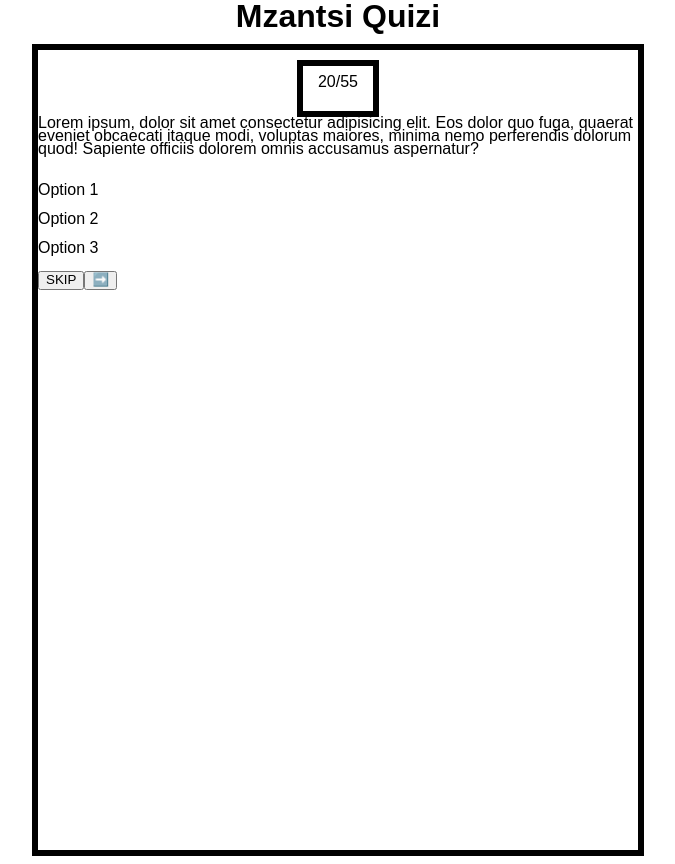
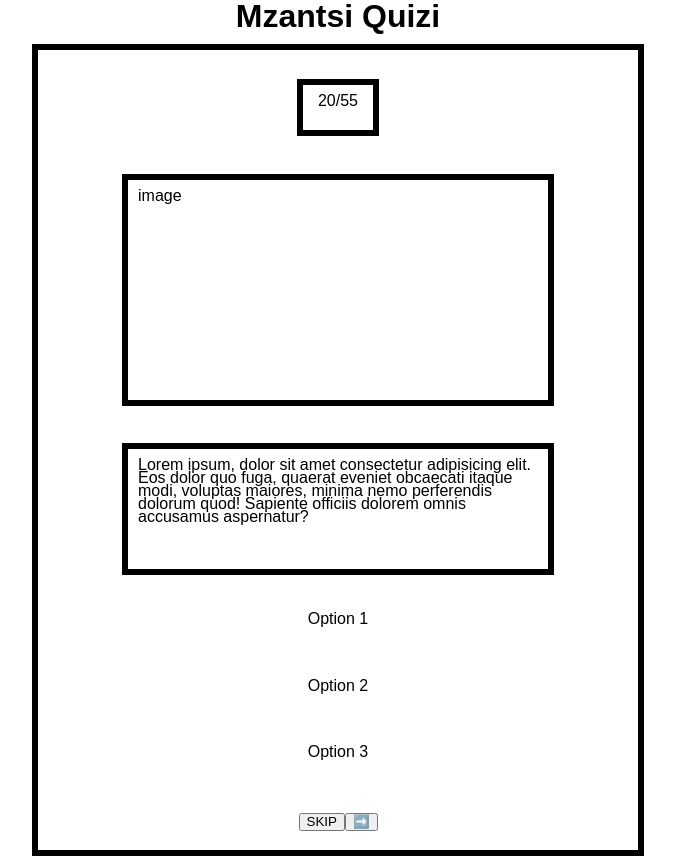
Before and after one commit to AmahleZuma/Mzansi-Quizi, a React (Vite) app: page / in a window 1280 px wide. Shown: the whole page, without its empty margins (302-977 px from the left). Built offline with nearby package versions, Linux system fonts and the light colour scheme.

Commit message:
Grid implemented successfully

```diff
--- a/src/App.css
+++ b/src/App.css
@@ -10,6 +10,17 @@
     text-align: center;
 
 }
+
+.app-container {
+    display: grid;
+    place-items: center;
+    width: 600px;
+    height: 800px;
+    border: 6px solid black;
+    margin-left: auto;
+    margin-right: auto;
+}
+
 
 .score-container {
     width: 50px ;
@@ -25,14 +36,17 @@
     text-align: center;
 }
 
-.app-container {
-    width: 600px;
-    height: 800px;
+
+.image-container {
+    padding: 10px;
+    width: 400px;
+    height: 200px;
     border: 6px solid black;
-    margin-left: auto;
-    margin-right: auto;
 }
 
-/* .image {
-
-} */
+.question-container {
+    width: 400px;
+    height: 100px;
+    padding: 10px;
+    border: 6px solid black;
+}
--- a/src/App.jsx
+++ b/src/App.jsx
@@ -13,37 +13,44 @@ function App() {
       {/* Contains the quiz */}
       <div className='app-container'>
 
+        {/* Score container */}
         <div className='score-container'>
           <p className='score'>20/55</p>
         </div>
 
+        {/* Image container. Images should change */}
+        <div className='image-container'>
+          image
+          <img className='image' src="" alt="" />
+        </div>
+
+        {/* Question Container */}
         <div className='question-container'>
           <p className='question'>Lorem ipsum, dolor sit amet consectetur adipisicing elit. Eos dolor quo fuga, quaerat eveniet obcaecati itaque modi, voluptas maiores, minima nemo perferendis dolorum quod! Sapiente officiis dolorem omnis accusamus aspernatur?</p>
         </div>
 
-        {/* Image container. Images should change */}
-        <div className='image-container'>
-          <img className='image' src="" alt="" />
-        </div>
-
+        {/* Option 1 */}
         <div className='option-container'>
-          <p className='option'>
+          <p className='option' id='opt1'>
             Option 1
           </p>
         </div>
 
+        {/* Option 2 */}
         <div className='option-container'>
-          <p className='option'>
+          <p className='option' id='opt2'>
             Option 2
           </p>
         </div>
 
+        {/* Option 2 */}
         <div className='option-container'>
-          <p className='option'>
+          <p className='option' id='opt3'>
             Option 3
           </p>
         </div>
 
+        {/* Skip or next */}
         <div className='control-container'>
           <button type="submit">SKIP</button>
           <button type="submit">
```
